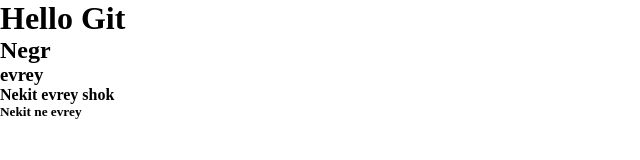
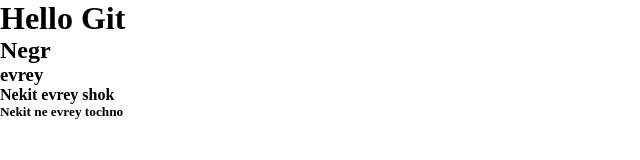
Before and after one commit to UglyBeautiful/git-course-2, a plain HTML site: page index.html in a window 1280 px wide. Shown: the full height of the page, 0-640 px from the left. Drawn offline with Linux system fonts and the light colour scheme.

Commit message:
bug fixed

```diff
--- a/index.html
+++ b/index.html
@@ -16,6 +16,6 @@
     <h2>Negr</h2>
     <h3>evrey</h3>
     <h4>Nekit evrey shok</h4>
-    <h5>Nekit ne evrey</h5>
+    <h5>Nekit ne evrey tochno</h5>
   </body>
 </html>
```
